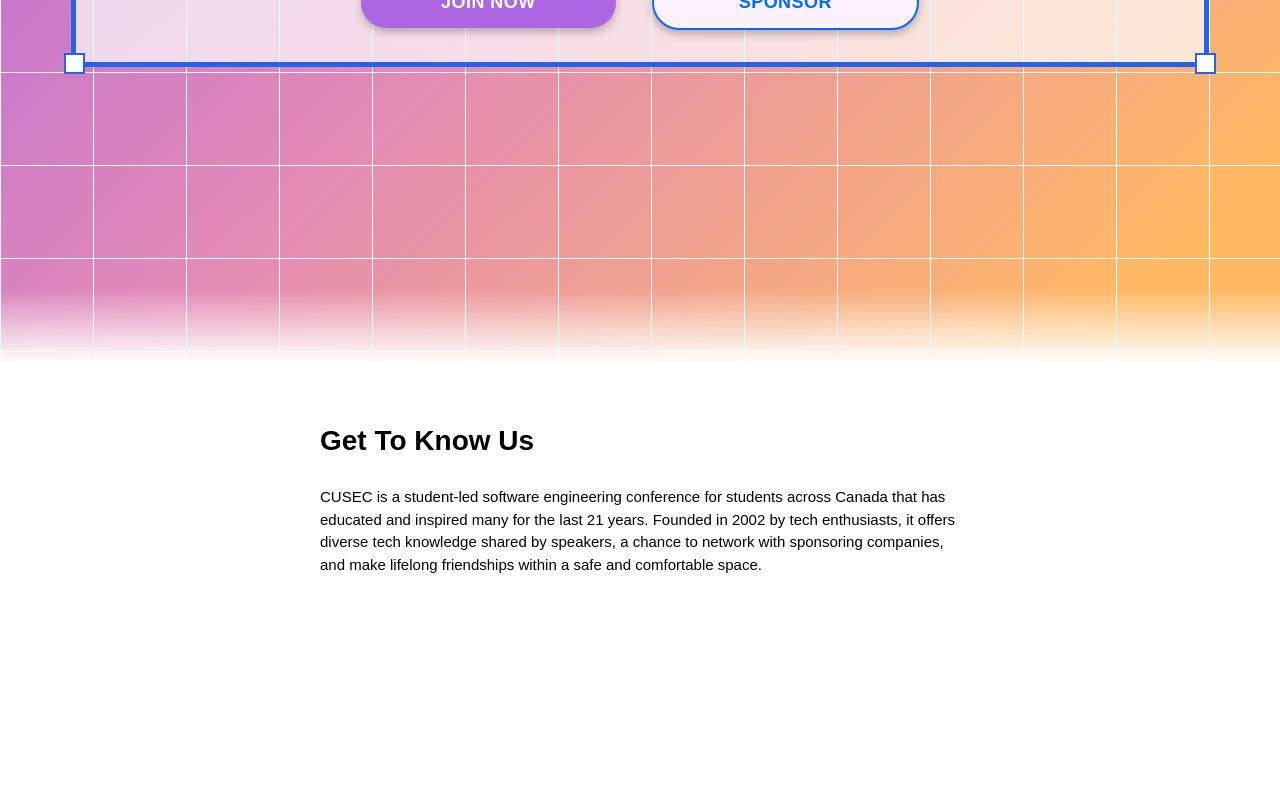
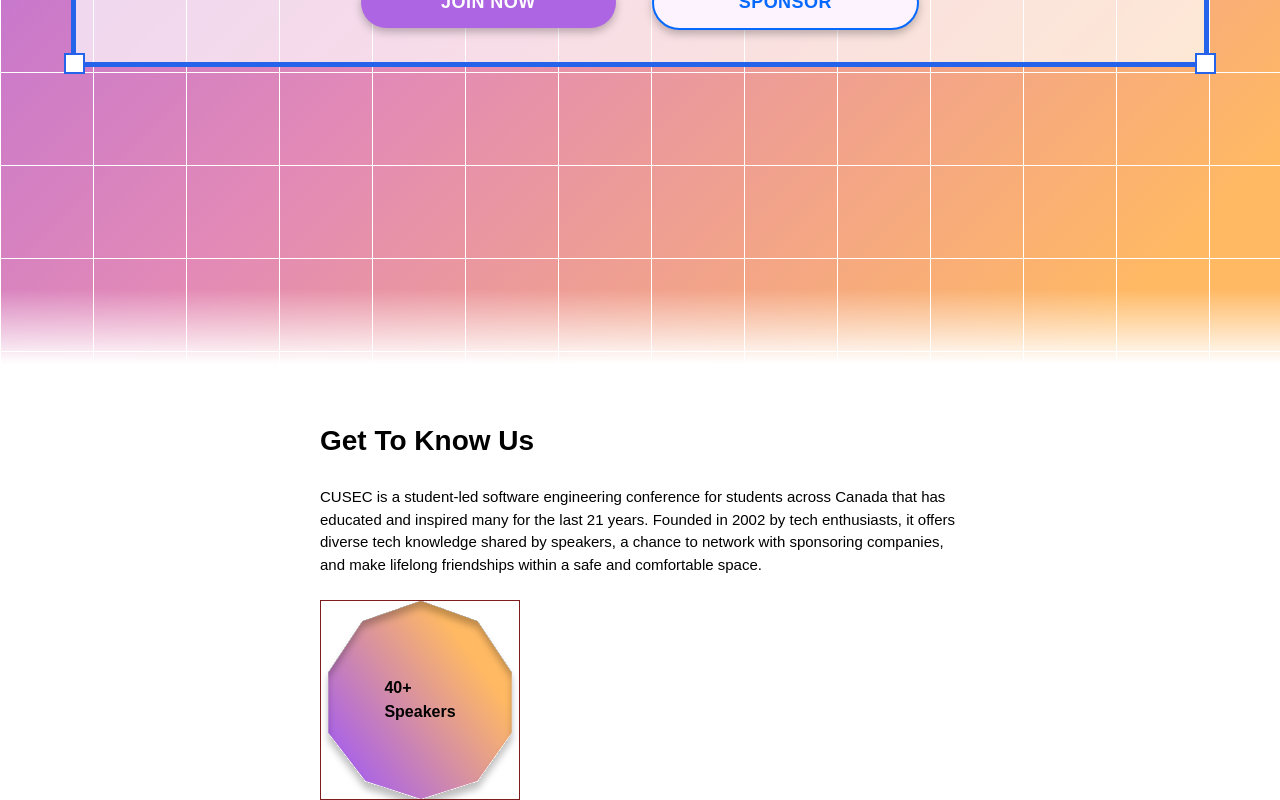
Before and after one commit to cusec/2024, a Next.js app: page / in a window 1280 px wide. Shown: the part 486-1286 px from the top of the page. Before the commit the page ends 1062 px from the top, so only its background shows below. Built offline with nearby package versions, Linux system fonts and the light colour scheme.

Commit message:
chore: Clear page.tsx return components

```diff
--- a/src/app/globals.css
+++ b/src/app/globals.css
@@ -11,7 +11,7 @@
     #ffb963 90%
   );
   --square-size: 0.1vw;
-  /* --gradient-height: calc(100vh+50px); */
+  --decagon-width: 50%;
 }
 
 /* #46529800 calc(95 * var(--square-size)) */
@@ -70,9 +70,23 @@ html {
   );
 }
 
-/*
 
 
+.decagon{
+width: var(--decagon-width);
+  padding-top: calc(var(--decagon-width) * 1.08); /* Aspect ratio: 10:10.8 */
+}
+
+/*
+.decagon{
+width: var(--decagon-width);
+  padding-top: calc(var(--decagon-width) * 1.08); Aspect ratio: 10:10.8
+clip-path: polygon(50% 0%, 80% 10%, 100% 35%, 100% 70%, 80% 90%, 50% 100%, 20% 90%, 0% 70%, 0% 35%, 20% 10%);
+
+}*/
+
+
+/*
   @media (prefers-color-scheme: dark) {
     :root {
       --foreground-rgb: 255, 255, 255;
@@ -90,5 +104,4 @@ body {
       )
       rgb(var(--background-start-rgb));
   }
-
 */
--- a/src/app/layout.tsx
+++ b/src/app/layout.tsx
@@ -12,6 +12,7 @@ export const metadata: Metadata = {
   description:
     "Official website for the 2024 edition of the Canadian University Software Engineering Conference.",
 };
+
 export default function RootLayout({
   children,
 }: {
--- a/src/app/page.tsx
+++ b/src/app/page.tsx
@@ -1,4 +1,3 @@
-import Navbar from '../components/Navbar'
 import Main from '../components/Main'
 
 // export default function Home() {
@@ -116,8 +115,6 @@ import Main from '../components/Main'
 export default function Home() {
   return (
     <>
-      <Navbar/>
-      <Main/>
     </>
   )
 }
--- a/src/components/About.tsx
+++ b/src/components/About.tsx
@@ -1,3 +1,6 @@
+import Image from "next/image";
+import decagon_1 from "../assets/decagon_1.svg";
+
 export default function About() {
   return (
     <>
@@ -10,7 +13,23 @@ export default function About() {
           knowledge shared by speakers, a chance to network with sponsoring
           companies, and make lifelong friendships within a safe and comfortable
           space.
-              </p>
+        </p>
+
+        {/* <div className="decagon bg-gradient-to-tr from-royalPurple to-goldenApricot absolute top-0 left-0"></div> */}
+
+        <div
+          className="relative border border-red-900 flex items-center justify-center w-100"
+          style={{
+            backgroundImage: `url(${decagon_1.src})`,
+            backgroundSize: "cover",
+            height: "200px", // You should set this to the height of your image
+            width: "200px", // You should set this to the width of your image
+          }}
+        >
+          <p className="font-semibold">
+            40+ <br /> Speakers
+          </p>
+              </div>
 
       </section>
     </>
--- a/src/components/Main.tsx
+++ b/src/components/Main.tsx
@@ -5,6 +5,7 @@ import greyEllipse from "../assets/grey-ellipse.svg";
 
 const Main = () => {
   return (
+
     <main className="mx-6 lg:max-w-6xl lg:mx-auto relative p-[7px] mt-12">
       <div className="w-[17px] md:w-[21px] aspect-square bg-white border-[2px] border-blue-600 absolute top-0 left-0"></div>
       <div className="w-[17px] md:w-[21px] aspect-square bg-white border-[2px] border-blue-600 absolute top-0 right-0"></div>
--- a/src/components/Navbar.tsx
+++ b/src/components/Navbar.tsx
@@ -10,11 +10,7 @@ type ChildProps = {
   clicked: () => void;
 };
 
-
-export default function Navbar({clicked}:ChildProps) {
-
-
-
+export default function Navbar({ clicked }: ChildProps) {
   // Funtionality to display event details children text
   const [isEventDetailsClicked, setIsEventDetailsClicked] = useState(true);
   const toggleEventDetails = () => {
```
Also changed, not shown: src/assets/decagon_1.svg (added). Lines whose indentation alone changed are shown as unchanged.
